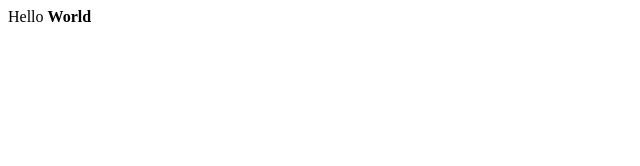
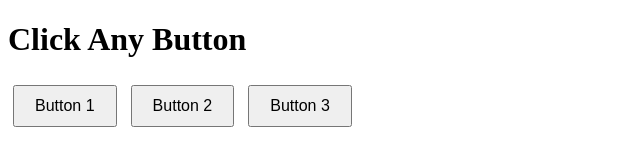
Before and after one commit to saishshaikh/small-tasks-, a plain HTML site: page index.html in a window 1280 px wide. Shown: the whole page, without its empty margins (0-640 px from the left). Drawn offline with Linux system fonts and the light colour scheme.

Commit message:
DOM EVENt

```diff
--- a/index.html
+++ b/index.html
@@ -1,7 +1,47 @@
-<div id="box">
-  Hello
-  <span style="display:none">Hidden Text</span>
-  <b>World</b>
-</div>
+<!--
+<!DOCTYPE html>
+<html lang="en">
+<head>
+  <meta charset="UTF-8">
+  <meta name="viewport" content="width=device-width, initial-scale=1.0">
+  <title>onClick event</title>
+  <input style="justify-content: center;" placeholder="ENTER UR NAME"> <button id="btn">Click Me</button> </input>
+</head>
+<body>
+    <script src="script.js"></script>
 
-<p id="output"></p>
+</body>
+</html>
+ -->
+
+
+ <!--  for multiple buttons-->
+
+ <!DOCTYPE html>
+<html lang="en">
+<head>
+  <meta charset="UTF-8">
+  <meta name="viewport" content="width=device-width, initial-scale=1.0">
+  <title>Multiple Buttons Example</title>
+  <style>
+    .btn {
+      padding: 10px 20px;
+      margin: 5px;
+      font-size: 16px;
+      cursor: pointer;
+    }
+  </style>
+</head>
+<body>
+
+  <h1>Click Any Button</h1>
+
+  <button class="btn">Button 1</button>
+  <button class="btn">Button 2</button>
+  <button class="btn">Button 3</button>
+
+  <!-- External JS file -->
+  <script src="script.js"></script>
+
+</body>
+</html>
--- a/script.js
+++ b/script.js
@@ -714,3 +714,105 @@
 // 6 )  textContent == textContent DOM element ke andar ka poora text hota hai
 // 7) innerHTML == innerHTML element ke andar ka poora HTML code (tags + text) deta hai
 // ya phir usse replace karta hai.
+
+
+
+// ########################## DOM NAVIGATION ####################
+
+
+
+// html code for reference
+
+//
+// <div class="container">
+
+//   <h1>Title</h1>
+//   <ul>
+//     <li>Item 1</li>
+//     <li class="active">Item 2</li>
+//     <li>Item 3</li>
+//   </ul>
+// </div>
+//
+
+
+
+
+// // 1) Move UP (Parent) ///
+
+
+// const activeitem = document.querySelector(".active");
+// console.log(activeitem.parentElement);
+
+// // Output: <ul>...</ul>
+
+// console.log(activeItem.parentElement.parentElement);
+// // Output: <div class="container">...</div>
+
+
+// 2)Move DOWN (Children //
+
+// const ul = activeitem.parentElement;
+
+// console.log(ul.children);
+// // Output: HTMLCollection [li, li, li]
+
+// console.log(ul.firstElementChild);
+// // Output: <li>Item 1</li>
+
+// console.log(ul.lastElementChild);
+// // Output: <li>Item 3</li>
+
+
+// 3) Move SIDEWAYS (Siblings)///
+
+// console.log(activeitem.previousElementSibling);
+// // Output: <li>Item 1</li>
+
+// console.log(activeitem.nextElementSibling);
+// // Output: <li>Item 3</li>
+
+
+// ##############   ADDING ELEMENT ###########
+// ###############  REMOVE ELEMENT ############
+
+
+
+// ######################## DOM EVENTS ###################
+
+// 1) onclick
+
+// const buttonn = document.getElementById("btn");
+
+// btn.onclick = () => {
+//   console.log("Button CLICK!!");
+// };
+
+// method 2
+
+// const buttonn= document.querySelector(".btn");
+
+// btn.onclick = () => {
+//   console.log("Button CLICK!!");
+// };
+
+
+// method 3   u can uses any func
+
+// const button = document.getElementById("btn");
+// button.onclick = function () {
+//    console. log ('hello');
+// }
+
+
+// for multiple buttons //
+
+let btns = document.querySelectorAll(".btn");
+
+for (let btn of btns) {
+   btn.onclick = sayHello;
+}
+
+function sayHello() {
+   console.log("Hello!");
+}
```
